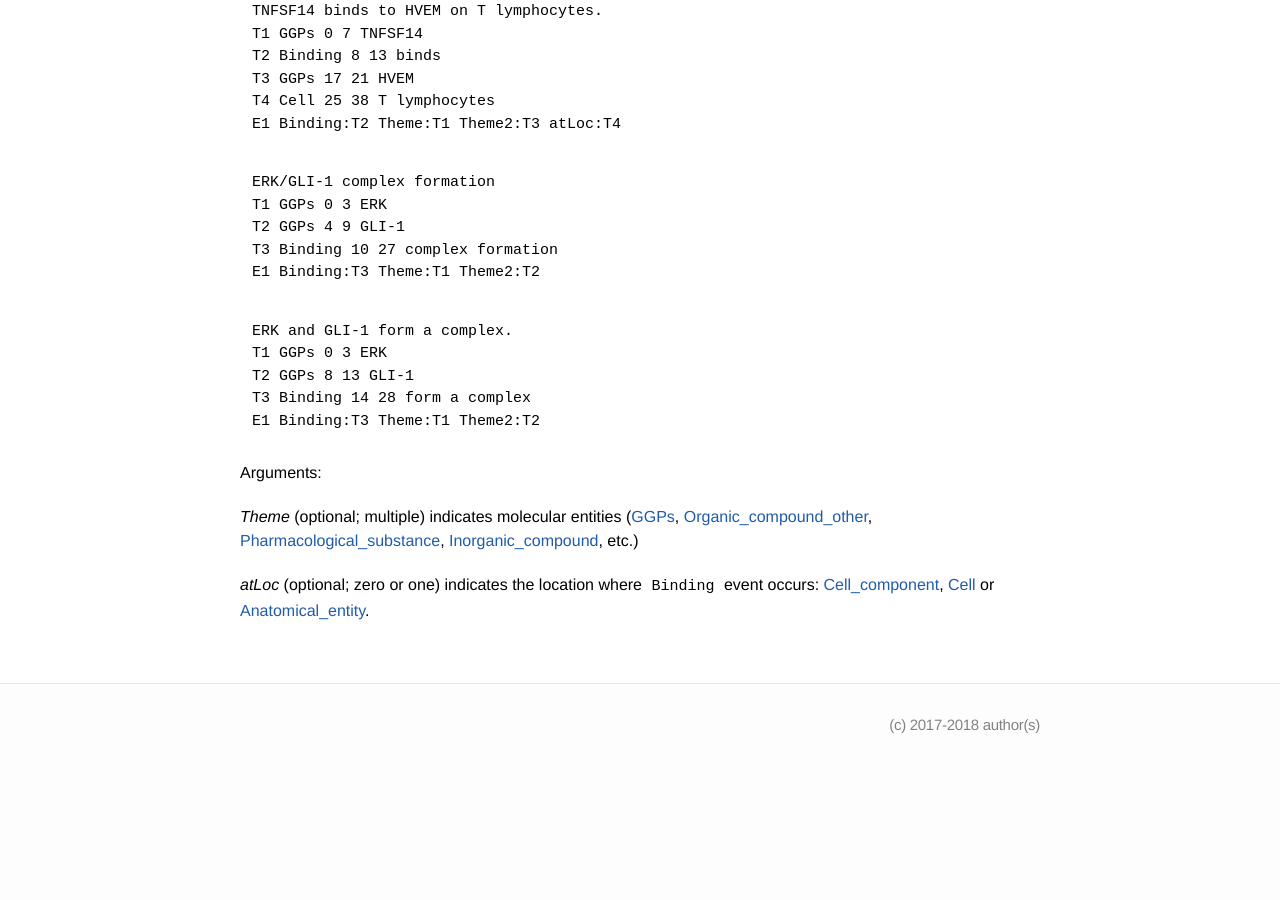
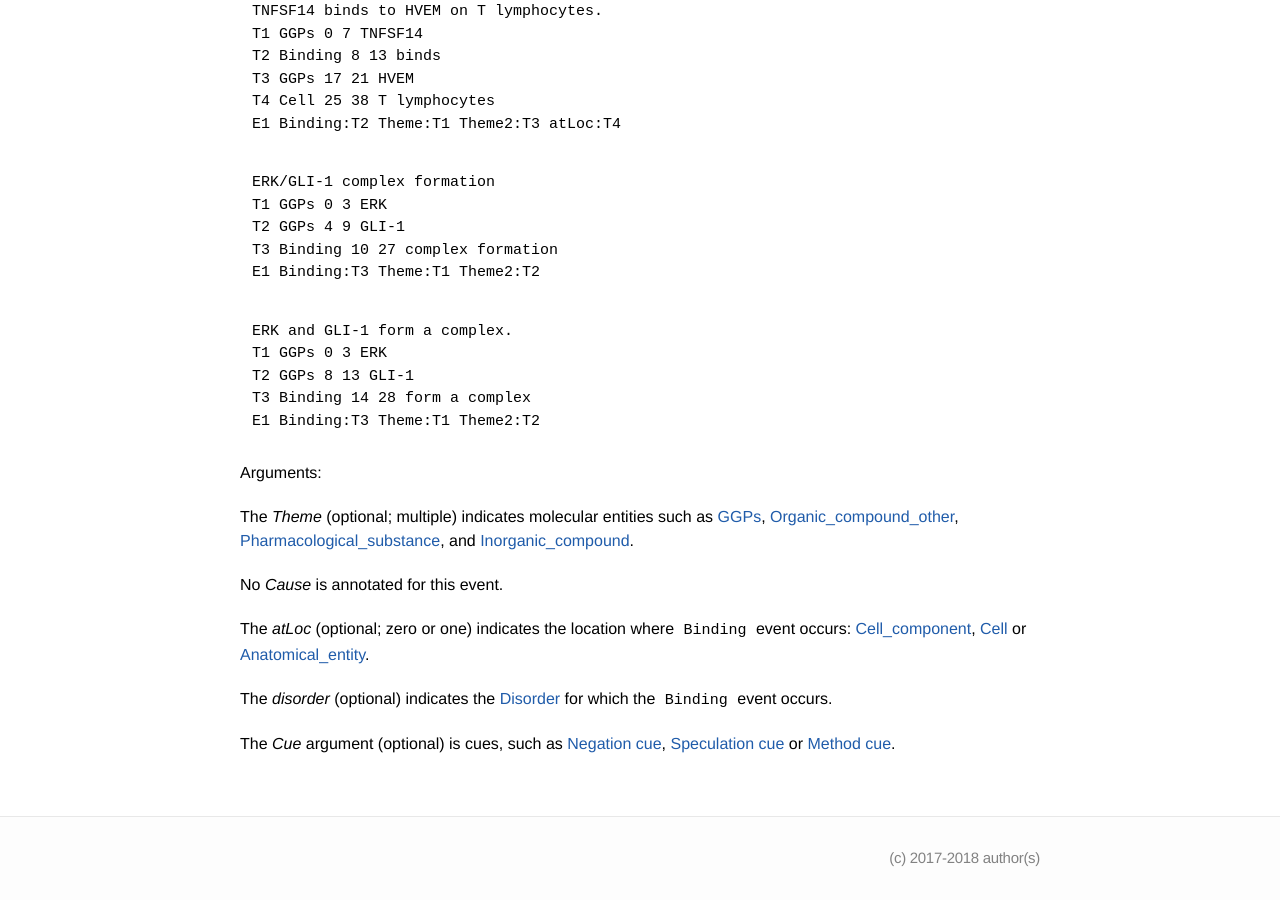
Before and after one commit to ezcatdb/molbiol_lung_corpus-guidelines, a Jekyll site: the page built from _event/Binding.md, in a window 1280 px wide and 900 px high, scrolled down 1140 px. Built offline with Jekyll 4.4.1, drawn with Linux system fonts in a browser that asks for light colours; before the commit the page ends 1906 px from its top, so only the background shows below that.

Commit message:
correction of arguments in _event/Binding.md

```diff
--- a/_event/Binding.md
+++ b/_event/Binding.md
@@ -78,8 +78,14 @@ E1 Binding:T3 Theme:T1 Theme2:T2
 
 Arguments:
 
-*Theme* (optional; multiple) indicates molecular entities ([GGPs](), [Organic_compound_other](), [Pharmacological_substance](), [Inorganic_compound](), etc.)
+The *Theme* (optional; multiple) indicates molecular entities such as [GGPs](), [Organic_compound_other](), [Pharmacological_substance](), and [Inorganic_compound]().
 
-*atLoc* (optional; zero or one) indicates the location where `Binding` event occurs: [Cell_component](), [Cell]() or [Anatomical_entity]().
+No *Cause* is annotated for this event.
+
+The *atLoc* (optional; zero or one) indicates the location where `Binding` event occurs: [Cell_component](), [Cell]() or [Anatomical_entity]().
+
+The *disorder* (optional) indicates the [Disorder]() for which the `Binding` event occurs.
+
+The *Cue* argument (optional) is cues, such as [Negation cue](), [Speculation cue]() or [Method cue]().
 
 <!--details-->
```
